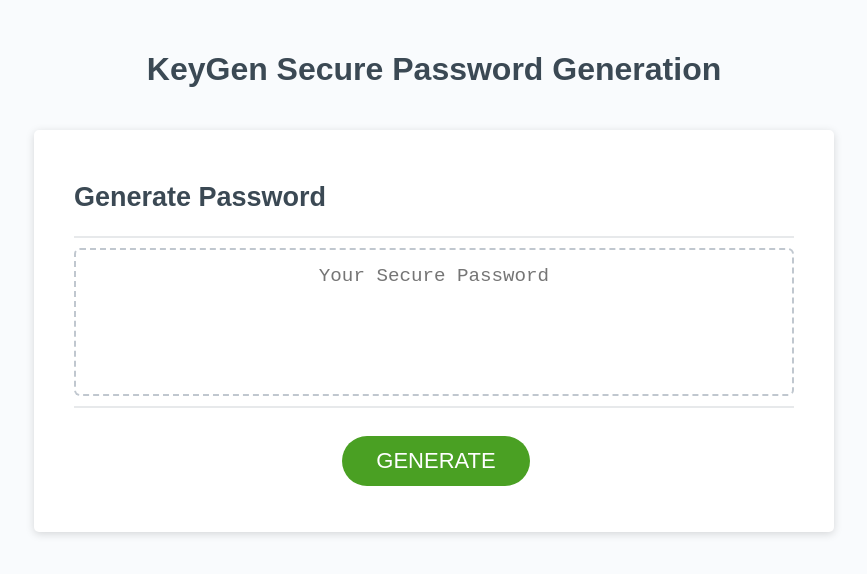
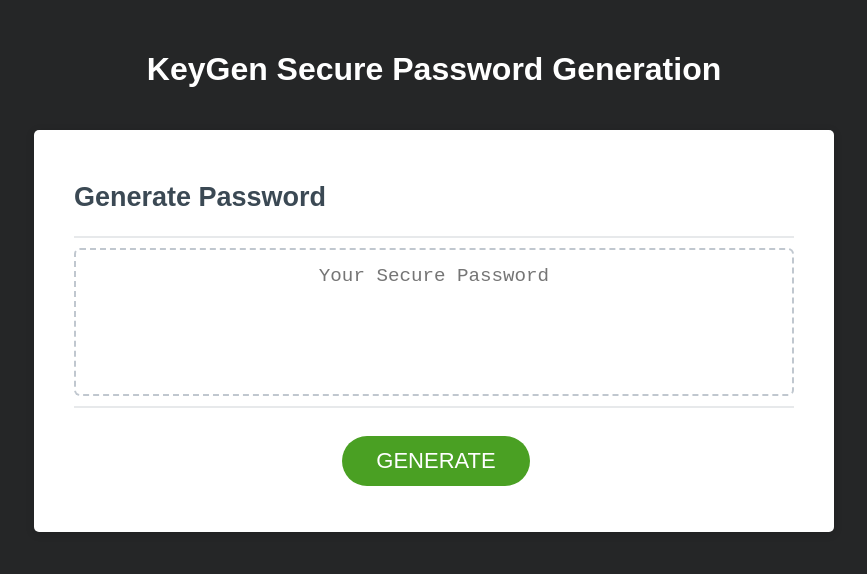
Before and after one commit to puentebravo/keygen, a plain HTML site: page index.html in a window 1280 px wide. Shown: the whole page, without its empty margins (206-1073 px from the left). Drawn offline with Linux system fonts and the light colour scheme.

Commit message:
changed page background color to be easier on the eyes

```diff
--- a/style.css
+++ b/style.css
@@ -14,7 +14,7 @@ body,
 
 body {
   font-family: sans-serif;
-  background-color: #f9fbfd;
+  background-color: #252627;
 }
 
 .wrapper {
@@ -28,6 +28,10 @@ header {
   padding: 20px;
   padding-top: 0px;
   color: hsl(206, 17%, 28%);
+}
+/* Styles the header tag */
+h1 {
+  color: white;
 }
 
 .card {
```
